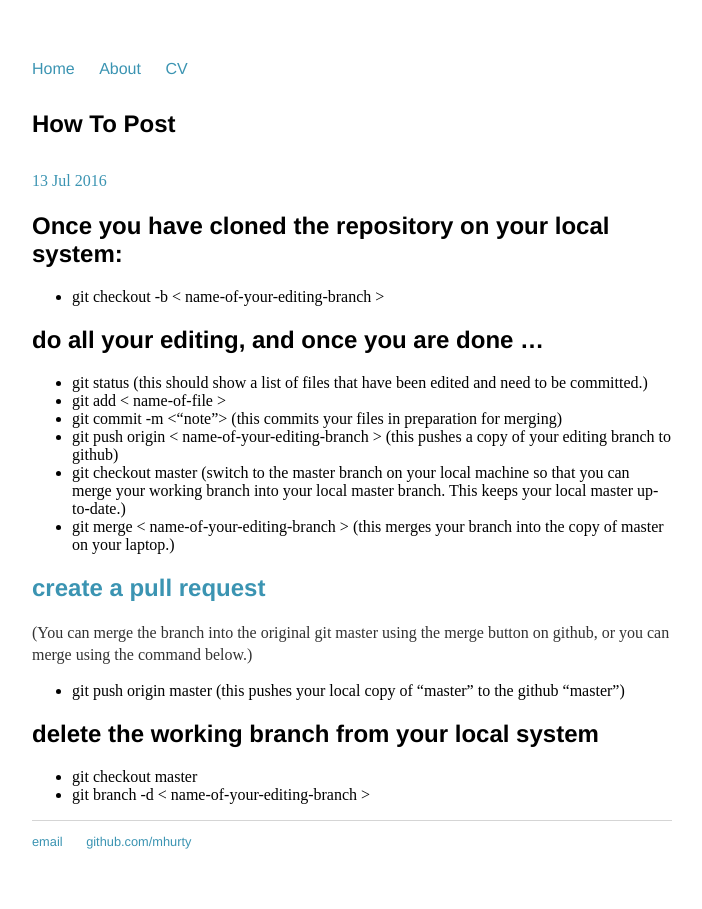
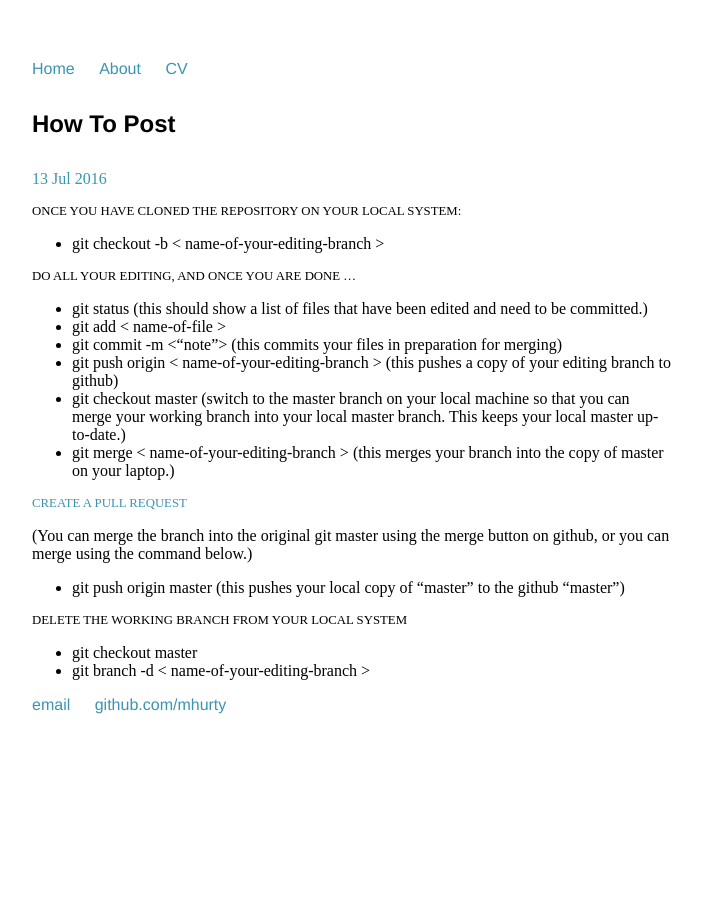
Before and after one commit to mhurty/mhurty.github.io, a Jekyll site: the page built from _posts/2016-07-13-how-to-post.md, in a window 1280 px wide. Shown: the whole page, without its empty margins (288-990 px from the left). Built offline with Jekyll 4.4.1, drawn with Linux system fonts in a browser that asks for light colours.

Commit message:
more css tweaks

```diff
--- a/css/main.css
+++ b/css/main.css
@@ -23,10 +23,14 @@ h1 {
     font-size: 2em;
     font-family:'Helvetica', 'Sans-Serif';
 }
-h4, h2 {
+h4 {
     font-size: 1.5em;
     font-family:'Helvetica', 'Sans-Serif';
 }
+h2 {
+	font-size: 0.8em;
+	font-weight: normal;
+	text-transform: uppercase;
 
 p {
     font-size: 1em;
```
